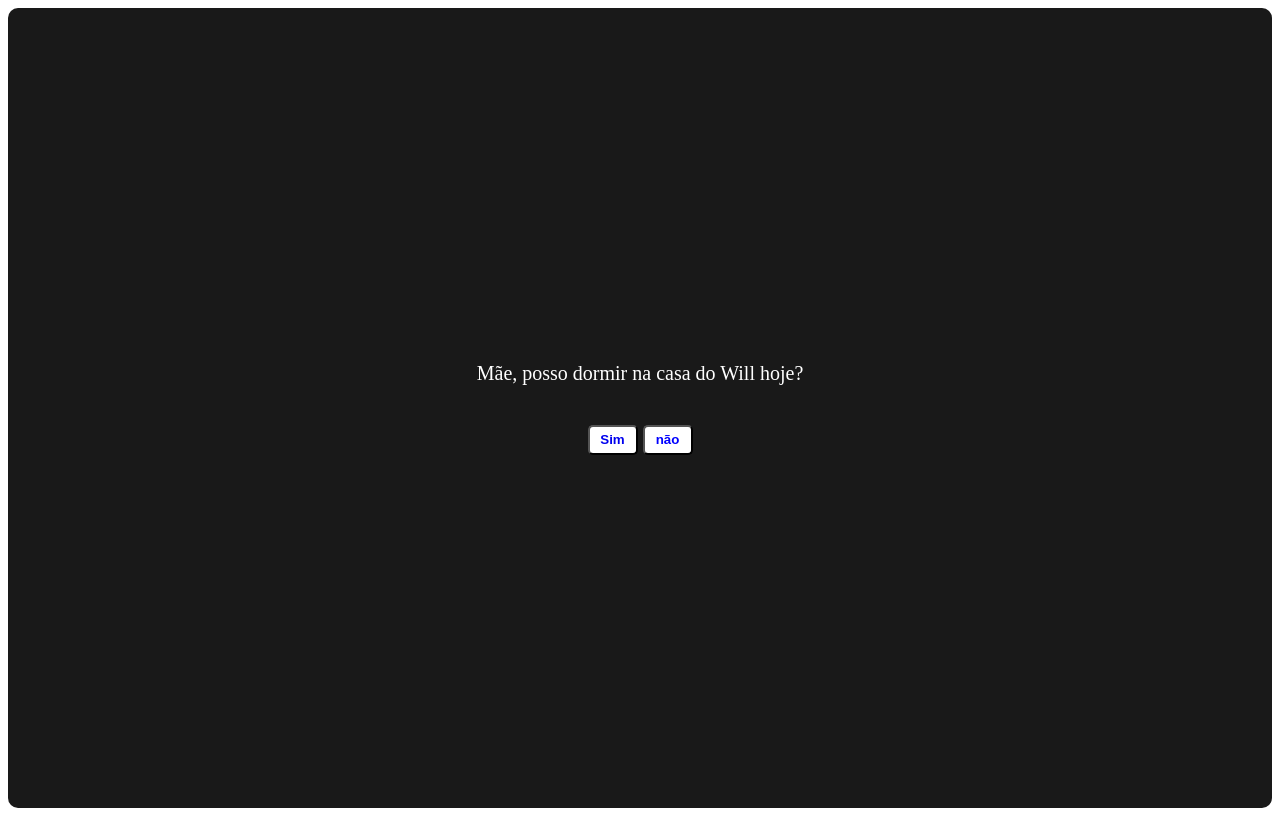
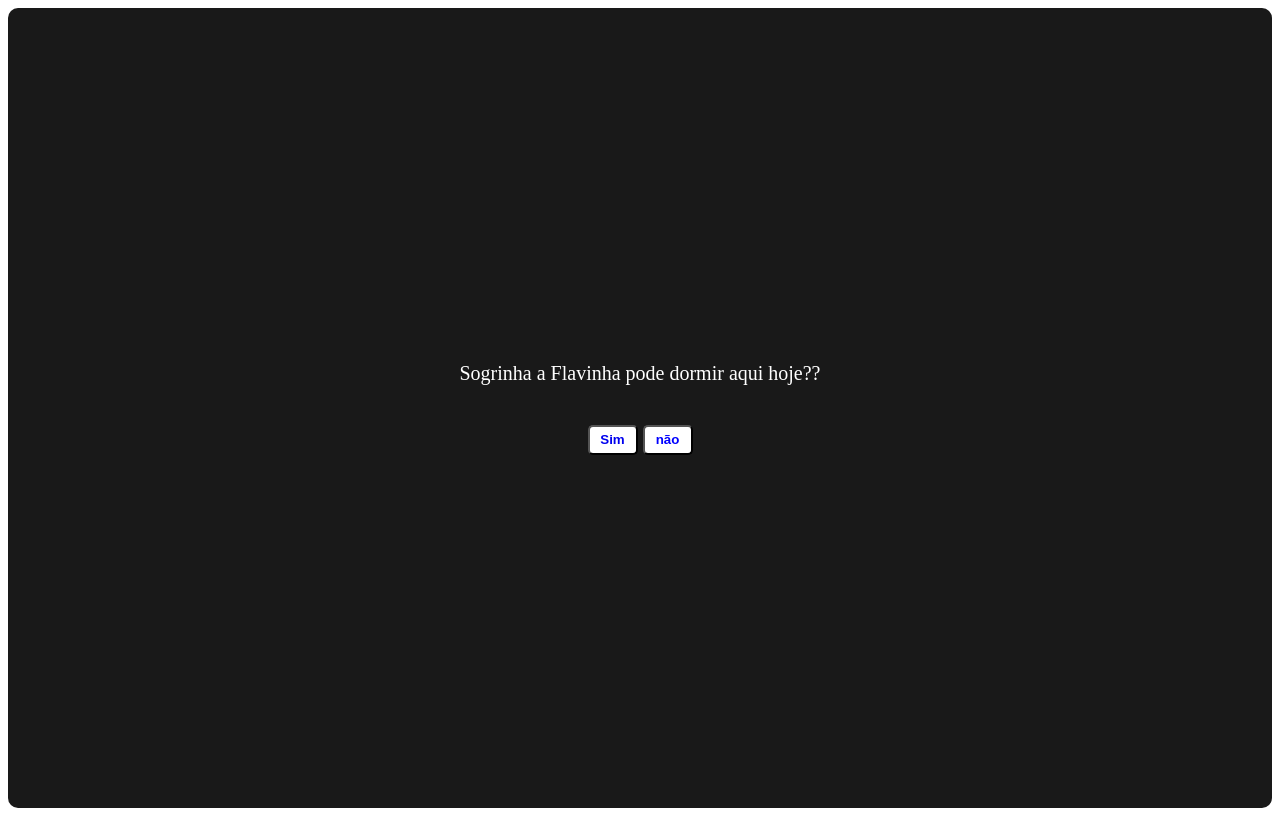
Before and after one commit to william-wv/pedido, a plain HTML site: page index.html in a window 1280 px wide. Drawn offline with Linux system fonts and the light colour scheme.

Commit message:
Update index.html

```diff
--- a/index.html
+++ b/index.html
@@ -43,7 +43,7 @@
     </head>
     <body>
         <div class="box"
-            <p> Mãe, posso dormir na casa do Will hoje? </p>
+            <p> Sogrinha a Flavinha pode dormir aqui hoje?? </p>
             <div class="buttons-cantainer">
                 <button>
                     <a href="https://gifs.eco.br/wp-content/uploads/2022/03/gifs-animados-de-obrigado-12.gif">Sim</a>
```
